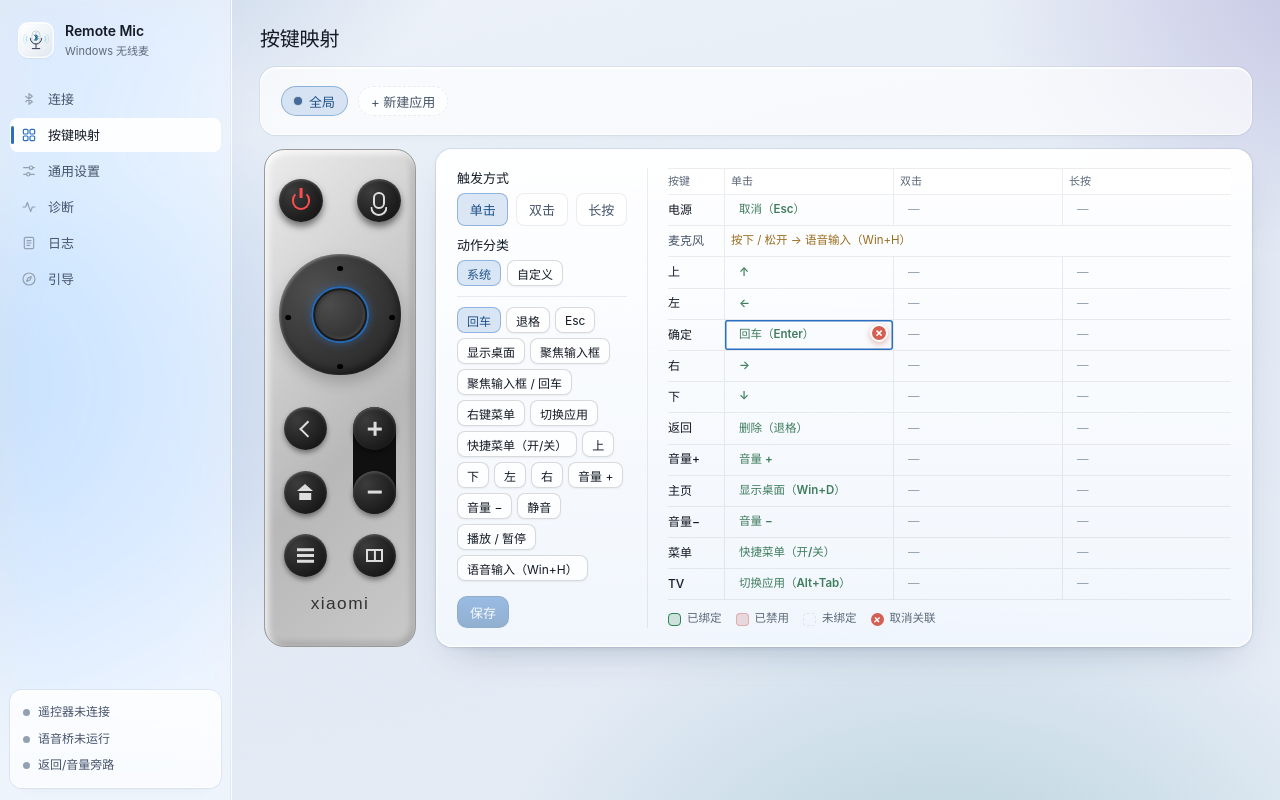
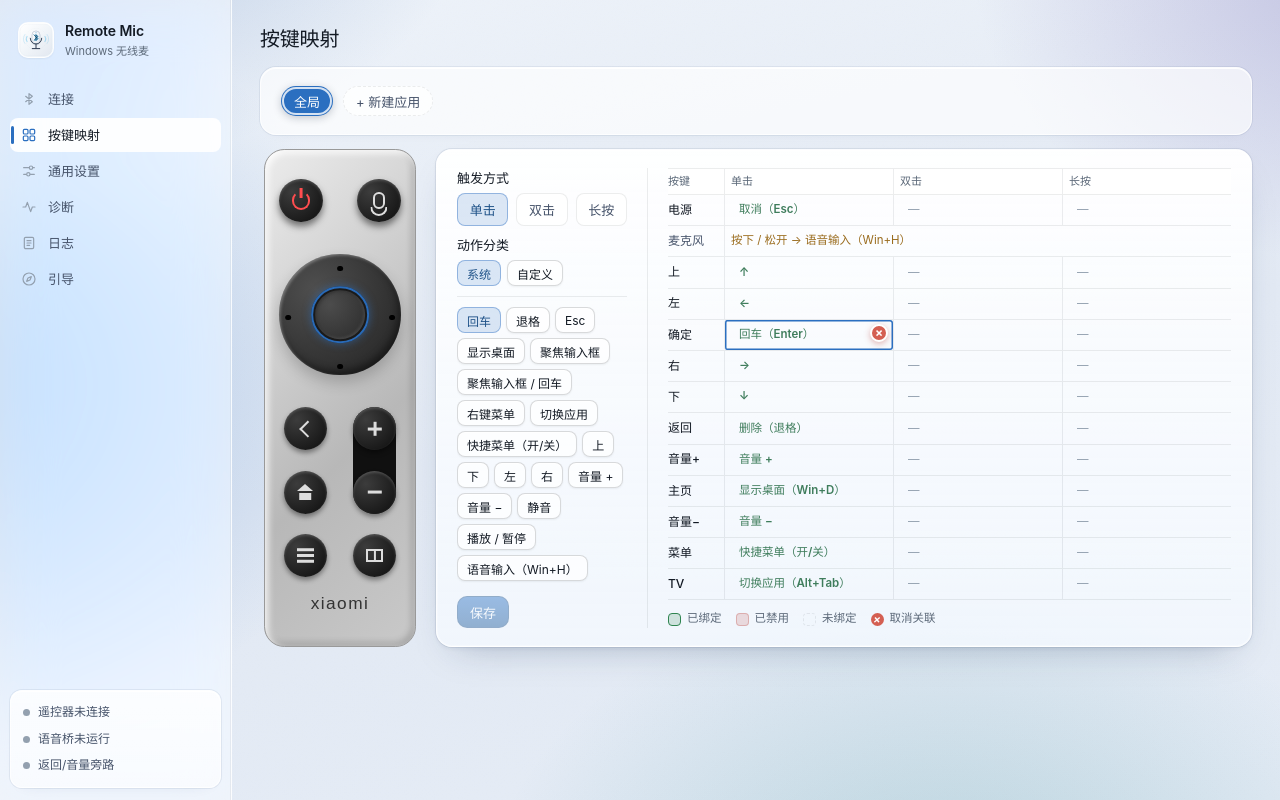
Before and after one commit to poluce/windows-remote-mic, a React (Vite) app: page / in a window 1280 px wide. Both pictures are taken after a click on the button "按键映射". Built offline with nearby package versions, Linux system fonts and the light colour scheme.

Commit message:
feat(ui): 全局胶囊使用固定的钢蓝色填充
与其他自建配置一致，全局也用实心胶囊；颜色取快捷菜单「全局设置」简标同款
钢蓝 #2b6fc0（GLOBAL_SCOPE_COLOR）。选中态加强：同源描边 + 浮起阴影，
两个实心胶囊也能一眼区分。

```diff
--- a/src/pages/MappingPage.css
+++ b/src/pages/MappingPage.css
@@ -316,9 +316,11 @@
 }
 
 .scope-pill.filled.active {
+  /* 两种作用域都是实心胶囊，选中态必须一眼看出来：
+     内圈用与字色同源的描边（深底上偏白、浅底上偏黑），外加一层浮起阴影。 */
   box-shadow:
-    inset 0 0 0 2px color-mix(in srgb, currentColor 65%, transparent),
-    0 1px 2px rgba(15, 23, 42, 0.16);
+    inset 0 0 0 2px color-mix(in srgb, currentColor 80%, transparent),
+    0 2px 8px rgba(15, 23, 42, 0.22);
 }
 
 /* 圆点颜色来自后端应用档案（profiles/*.json），互相之间色相差异很大。
--- a/src/pages/mapping/ScopeBar.tsx
+++ b/src/pages/mapping/ScopeBar.tsx
@@ -6,7 +6,7 @@
  * 条下面展开设置行。
  *
  * 胶囊本身就是这份配置的颜色：有了颜色就整颗填充（不再画一个小圆点），
- * 选中态用一圈与字色同源的描边表示。全局没有颜色，保持中性样式。
+ * 选中态用一圈与字色同源的描边表示。全局也有自己的固定色（见 GLOBAL_SCOPE_COLOR）。
  */
 import { readableTextColor } from "./iconColor";
 
--- a/src/pages/mapping/types.ts
+++ b/src/pages/mapping/types.ts
@@ -74,3 +74,10 @@ export type ScopeId = string;
  * 那份配置会在界面上被全局挡掉，永远选不中。
  */
 export const GLOBAL_SCOPE: ScopeId = "__global__";
+
+/// 「全局」胶囊的填充色。
+///
+/// 与后端快捷菜单内环「全局设置」简标的颜色一致
+/// （`commands/app_profile/menu.rs` 的 `self_menu_entry`，钢蓝 #2b6fc0），
+/// 这样同一个「全局」在菜单和映射页看起来是同一个东西。
+export const GLOBAL_SCOPE_COLOR = "#2b6fc0";
--- a/src/pages/mapping/useMappingEditor.ts
+++ b/src/pages/mapping/useMappingEditor.ts
@@ -31,6 +31,7 @@ import {
 } from "./shortcuts";
 import {
   GLOBAL_SCOPE,
+  GLOBAL_SCOPE_COLOR,
   type AppProfileView,
   type MappingCatalog,
   type MappingEntry,
@@ -281,7 +282,12 @@ export function useMappingEditor() {
   const isGlobalScope = scope === GLOBAL_SCOPE;
 
   const scopeItems: ScopeItem[] = [
-    { id: GLOBAL_SCOPE, label: "全局", removable: false },
+    {
+      id: GLOBAL_SCOPE,
+      label: "全局",
+      color: GLOBAL_SCOPE_COLOR,
+      removable: false,
+    },
     ...profiles.map((p) => ({
       id: p.id,
       label: p.name,
```
Also changed, not shown: 1 other file (tests, documents, lock files or other folders).
